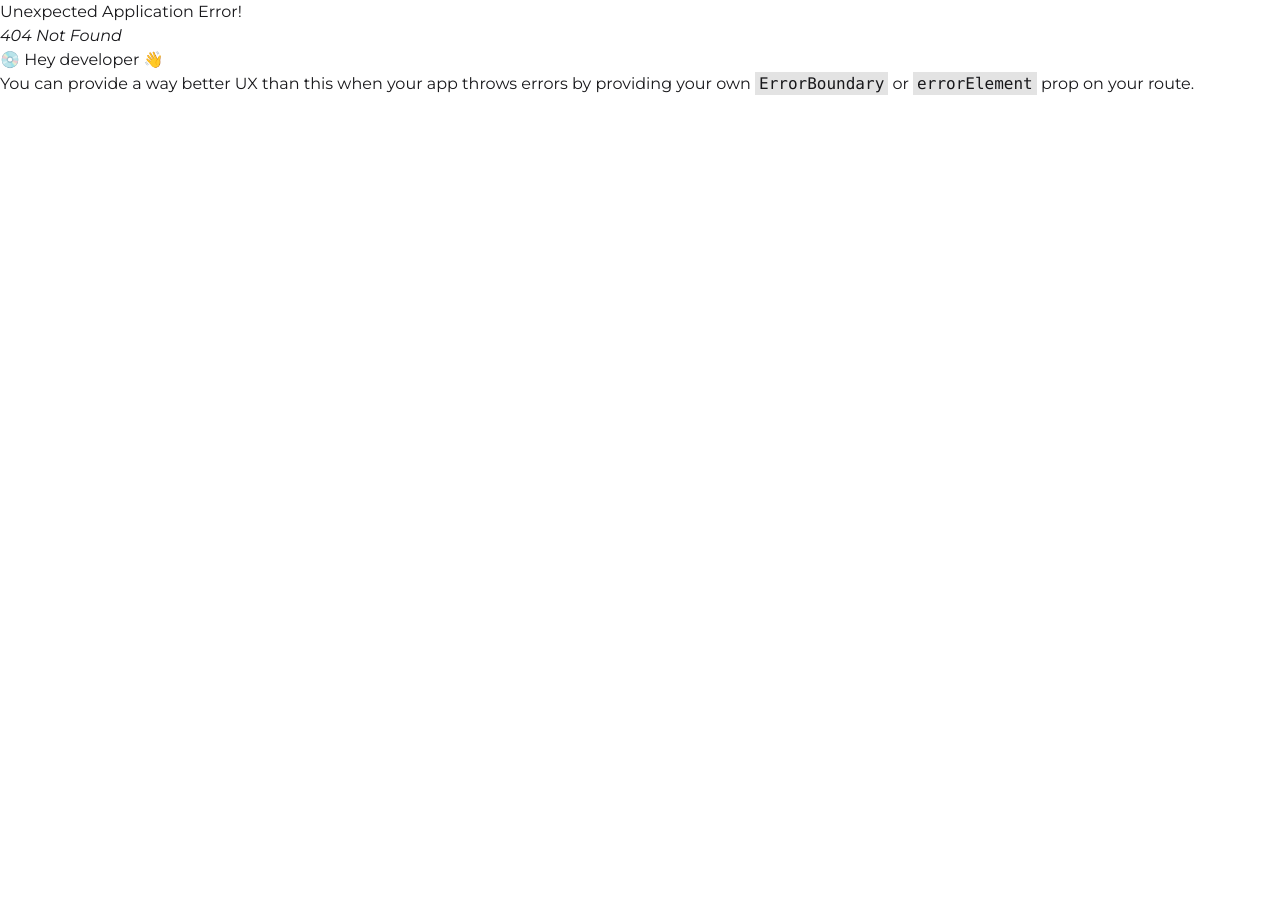
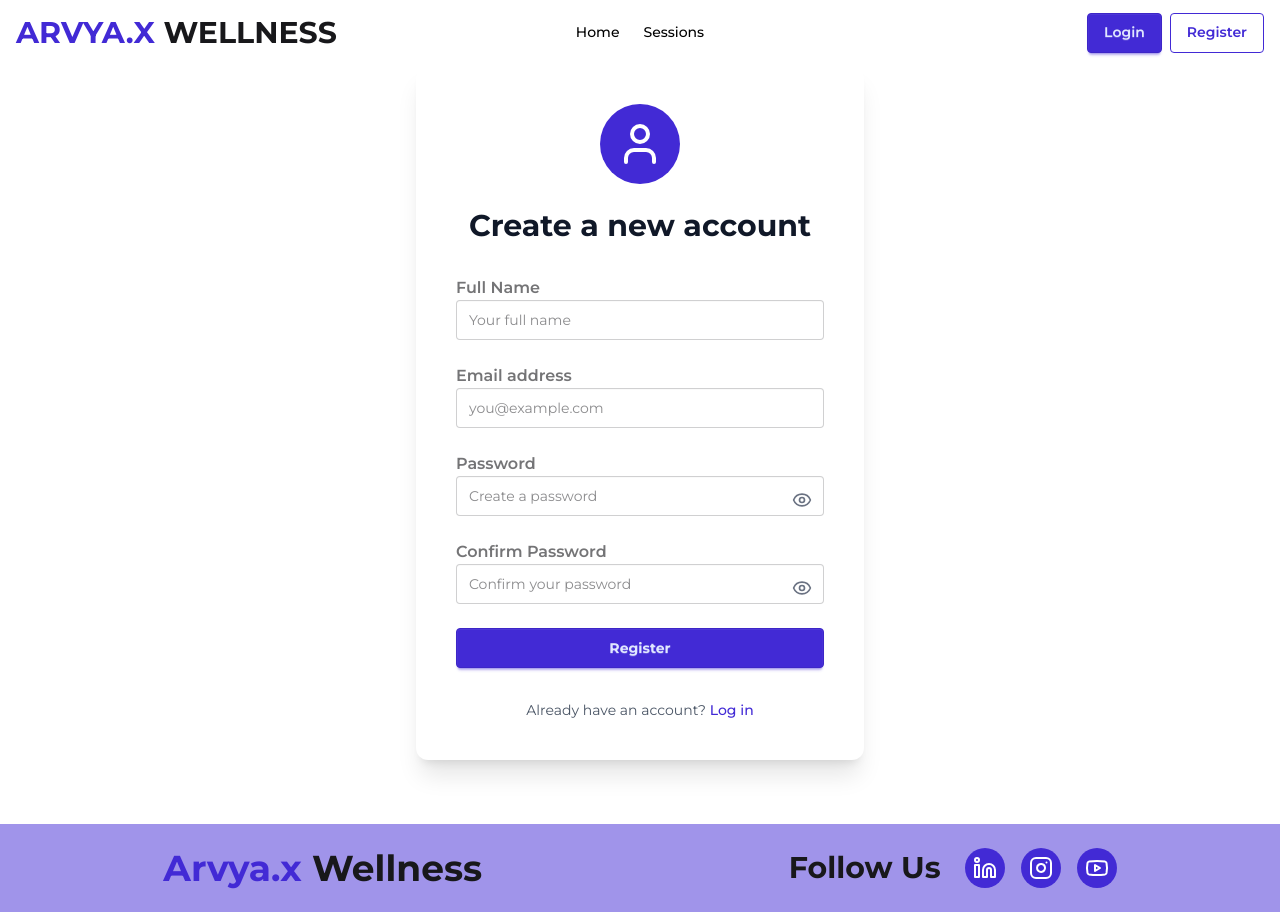
Before and after one commit to md-zeon/Arvyax-Wellness-Platform, a React (Vite) app in the folder frontend/: page /register in a window 1280 px wide. Before the commit this address had no page. Before the commit the page ends 800 px from the top, so only its background shows below. Built offline with nearby package versions, Linux system fonts and the light colour scheme.

Commit message:
added Login And Register page

```diff
--- /dev/null
+++ b/frontend/src/pages/Login/Login.jsx
@@ -0,0 +1,83 @@
+import { useState } from "react";
+import { Link } from "react-router";
+import { LuUser, LuEye, LuEyeOff } from "react-icons/lu";
+import Container from "../../components/shared/Container";
+
+const Login = () => {
+  const [showPassword, setShowPassword] = useState(false);
+
+  return (
+    <Container>
+      <div className="flex justify-center items-center min-h-screen px-4 py-16">
+        <div className="w-full max-w-md p-10 space-y-8 bg-base-100 rounded-xl shadow-xl">
+          {/* Avatar Icon */}
+          <div className="flex justify-center mb-6">
+            <div className="bg-primary text-white rounded-full p-4 text-5xl">
+              <LuUser />
+            </div>
+          </div>
+
+          <h1 className="text-3xl font-bold text-center text-gray-900">
+            Login to your account
+          </h1>
+
+          <form className="space-y-6">
+            <div>
+              <label htmlFor="email" className="label">
+                <span className="label-text font-semibold">Email address</span>
+              </label>
+              <input
+                id="email"
+                name="email"
+                type="email"
+                autoComplete="email"
+                required
+                placeholder="you@example.com"
+                className="input input-bordered w-full"
+              />
+            </div>
+
+            <div className="relative">
+              <label htmlFor="password" className="label">
+                <span className="label-text font-semibold">Password</span>
+              </label>
+              <input
+                id="password"
+                name="password"
+                type={showPassword ? "text" : "password"}
+                autoComplete="current-password"
+                required
+                placeholder="Enter your password"
+                className="input input-bordered w-full pr-12"
+              />
+              <button
+                type="button"
+                onClick={() => setShowPassword(!showPassword)}
+                className="absolute right-3 top-[38px] text-gray-500 hover:text-primary focus:outline-none"
+                aria-label={showPassword ? "Hide password" : "Show password"}
+              >
+                {showPassword ? <LuEyeOff size={20} /> : <LuEye size={20} />}
+              </button>
+            </div>
+
+            <button
+              type="submit"
+              className="btn btn-primary w-full font-bold"
+            >
+              Login
+            </button>
+          </form>
+
+          <p className="text-sm text-center text-gray-600">
+            Don&apos;t have an account?{" "}
+            <Link to="/register" className="font-medium hover:underline text-primary">
+              Sign up
+            </Link>
+          </p>
+        </div>
+      </div>
+    </Container>
+  );
+};
+
+export default Login;
--- /dev/null
+++ b/frontend/src/pages/Register/Register.jsx
@@ -0,0 +1,134 @@
+import { useState } from "react";
+import { Link } from "react-router";
+import { LuUser, LuEye, LuEyeOff } from "react-icons/lu";
+import Container from "../../components/shared/Container";
+
+const Register = () => {
+	const [showPassword, setShowPassword] = useState(false);
+	const [showConfirmPassword, setShowConfirmPassword] = useState(false);
+
+	return (
+		<Container>
+			<div className='flex justify-center items-center min-h-screen px-4 py-16'>
+				<div className='w-full max-w-md p-10 space-y-8 bg-base-100 rounded-xl shadow-xl'>
+					{/* Avatar Icon */}
+					<div className='flex justify-center mb-6'>
+						<div className='bg-primary text-white rounded-full p-4 text-5xl'>
+							<LuUser />
+						</div>
+					</div>
+
+					<h1 className='text-3xl font-bold text-center text-gray-900'>Create a new account</h1>
+
+					<form className='space-y-6'>
+						<div>
+							<label
+								htmlFor='name'
+								className='label'
+							>
+								<span className='label-text font-semibold'>Full Name</span>
+							</label>
+							<input
+								id='name'
+								name='name'
+								type='text'
+								required
+								placeholder='Your full name'
+								className='input input-bordered w-full'
+							/>
+						</div>
+
+						<div>
+							<label
+								htmlFor='email'
+								className='label'
+							>
+								<span className='label-text font-semibold'>Email address</span>
+							</label>
+							<input
+								id='email'
+								name='email'
+								type='email'
+								autoComplete='email'
+								required
+								placeholder='you@example.com'
+								className='input input-bordered w-full'
+							/>
+						</div>
+
+						<div className='relative'>
+							<label
+								htmlFor='password'
+								className='label'
+							>
+								<span className='label-text font-semibold'>Password</span>
+							</label>
+							<input
+								id='password'
+								name='password'
+								type={showPassword ? "text" : "password"}
+								autoComplete='new-password'
+								required
+								placeholder='Create a password'
+								className='input input-bordered w-full pr-12'
+							/>
+							<button
+								type='button'
+								onClick={() => setShowPassword(!showPassword)}
+								className='absolute right-3 top-[38px] text-gray-500 hover:text-primary focus:outline-none'
+								aria-label={showPassword ? "Hide password" : "Show password"}
+							>
+								{showPassword ? <LuEyeOff size={20} /> : <LuEye size={20} />}
+							</button>
+						</div>
+
+						<div className='relative'>
+							<label
+								htmlFor='confirmPassword'
+								className='label'
+							>
+								<span className='label-text font-semibold'>Confirm Password</span>
+							</label>
+							<input
+								id='confirmPassword'
+								name='confirmPassword'
+								type={showConfirmPassword ? "text" : "password"}
+								autoComplete='new-password'
+								required
+								placeholder='Confirm your password'
+								className='input input-bordered w-full pr-12'
+							/>
+							<button
+								type='button'
+								onClick={() => setShowConfirmPassword(!showConfirmPassword)}
+								className='absolute right-3 top-[38px] text-gray-500 hover:text-primary focus:outline-none'
+								aria-label={showConfirmPassword ? "Hide password" : "Show password"}
+							>
+								{showConfirmPassword ? <LuEyeOff size={20} /> : <LuEye size={20} />}
+							</button>
+						</div>
+
+						<button
+							type='submit'
+							className='btn btn-primary w-full font-bold'
+						>
+							Register
+						</button>
+					</form>
+
+					<p className='text-sm text-center text-gray-600'>
+						Already have an account?{" "}
+						<Link
+							to='/login'
+							className='font-medium hover:underline text-primary'
+						>
+							Log in
+						</Link>
+					</p>
+				</div>
+			</div>
+		</Container>
+	);
+};
+
+export default Register;
--- a/frontend/src/routes/routes.jsx
+++ b/frontend/src/routes/routes.jsx
@@ -1,6 +1,8 @@
 import { createBrowserRouter } from "react-router";
 import RootLayout from "../layouts/RootLayout/RootLayout";
 import Home from "../pages/Home/Home";
+import Login from "../pages/Login/Login";
+import Register from "../pages/Register/Register";
 
 const router = createBrowserRouter([
 	{
@@ -11,6 +13,14 @@ const router = createBrowserRouter([
 				index: true,
 				Component: Home,
 			},
+			{
+				path: '/login',
+				Component: Login,
+			},
+			{
+				path: '/register',
+				Component: Register,
+			},
 		],
 	},
 ]);
```
